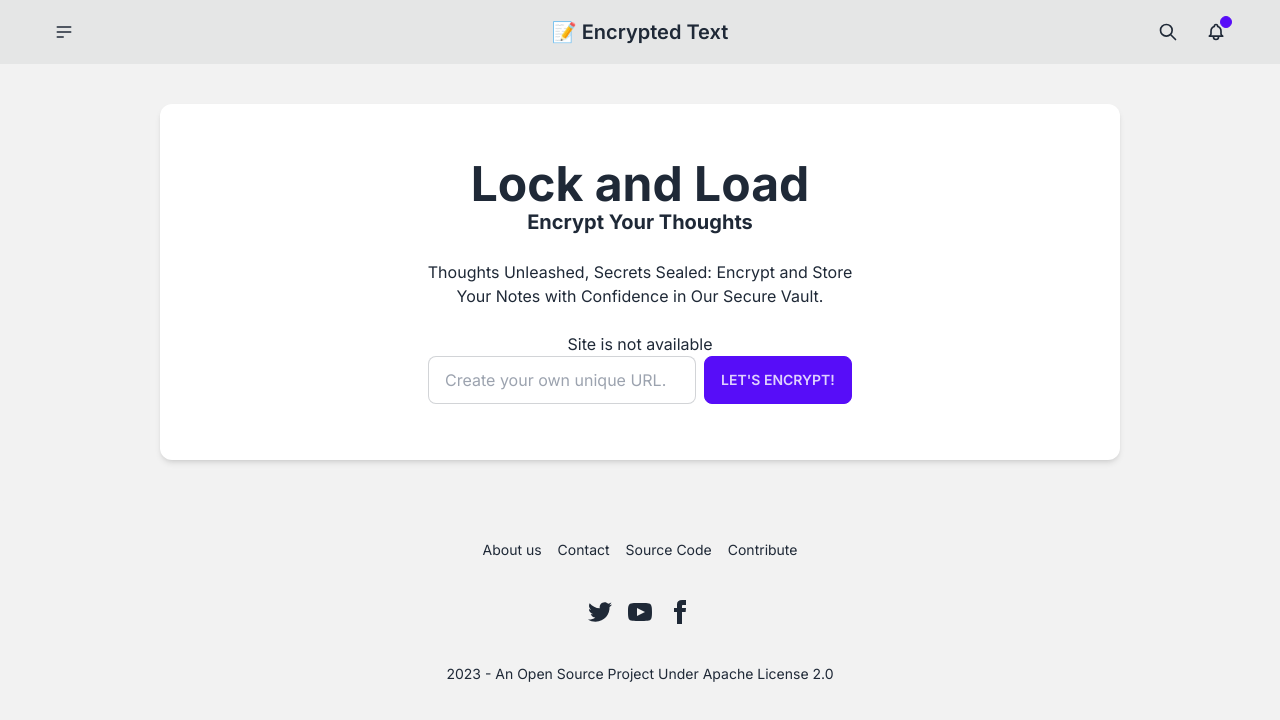
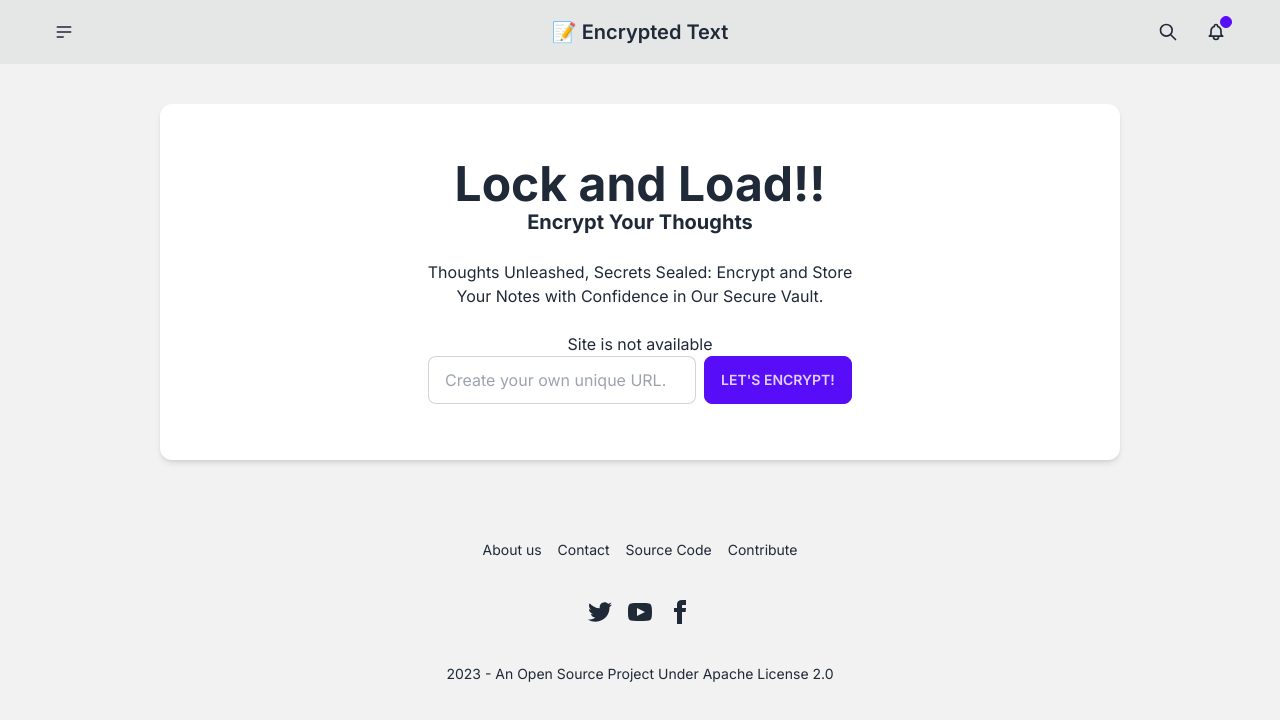
Before and after one commit to siemen-subbaiah/encrypted-notes, a Next.js app: page / in a window 1280 px wide. Shown: the top 720 px of the page. Built offline with nearby package versions, Linux system fonts and the light colour scheme.

Commit message:
Add '!' in landing hero component

```diff
--- a/app/components/landingHero.tsx
+++ b/app/components/landingHero.tsx
@@ -1,17 +1,18 @@
-import CreateWebSearch from "./createWebSearch";
+import CreateWebSearch from './createWebSearch';
 
 const LandingHero = () => {
   return (
     <>
-      <div className="hero m-10 bg-base-100 rounded-xl shadow-md mb-10 pb-10 pt-10 w-3/4">
-        <div className="hero-content text-center">
-          <div className="max-w-md">
-            <h1 className="text-5xl font-bold">Lock and Load</h1>
-            <h2 className="text-xl font-bold">Encrypt Your Thoughts</h2>
-            <p className="py-6">
-            Thoughts Unleashed, Secrets Sealed: Encrypt and Store Your Notes with Confidence in Our Secure Vault.
+      <div className='hero m-10 bg-base-100 rounded-xl shadow-md mb-10 pb-10 pt-10 w-3/4'>
+        <div className='hero-content text-center'>
+          <div className='max-w-md'>
+            <h1 className='text-5xl font-bold'>Lock and Load!!</h1>
+            <h2 className='text-xl font-bold'>Encrypt Your Thoughts</h2>
+            <p className='py-6'>
+              Thoughts Unleashed, Secrets Sealed: Encrypt and Store Your Notes
+              with Confidence in Our Secure Vault.
             </p>
-            <CreateWebSearch/>
+            <CreateWebSearch />
           </div>
         </div>
       </div>
```
